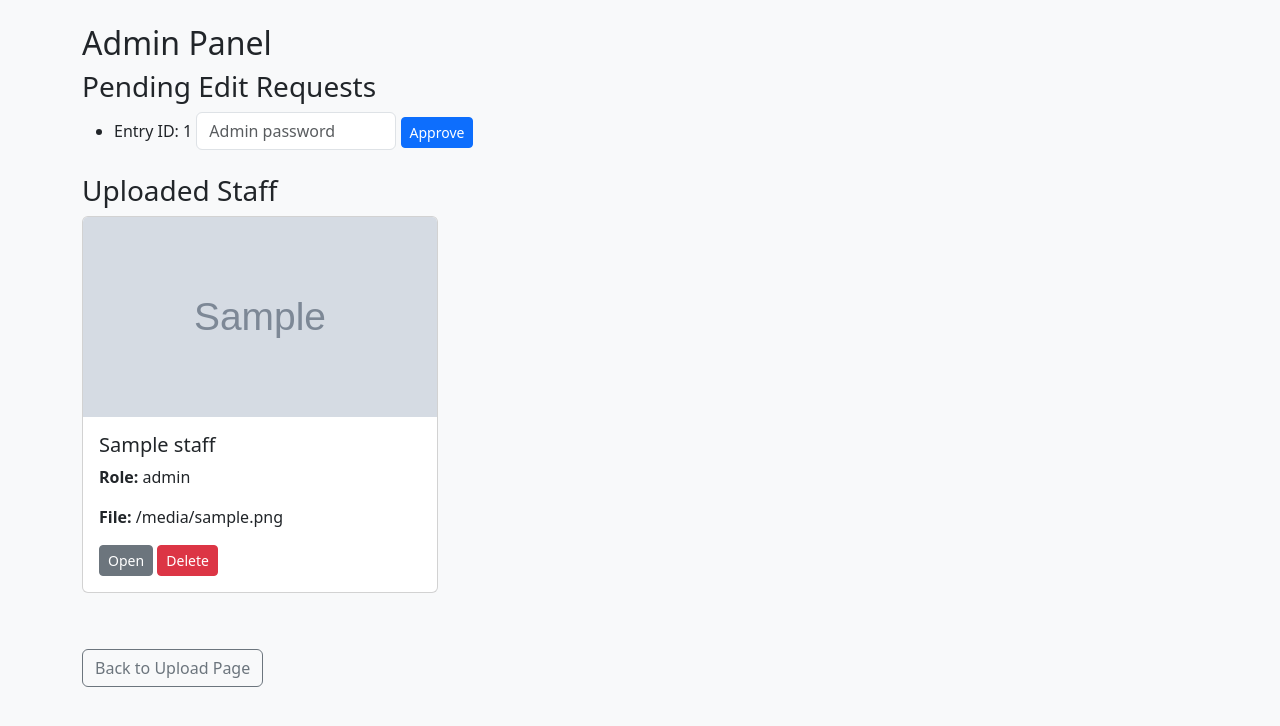
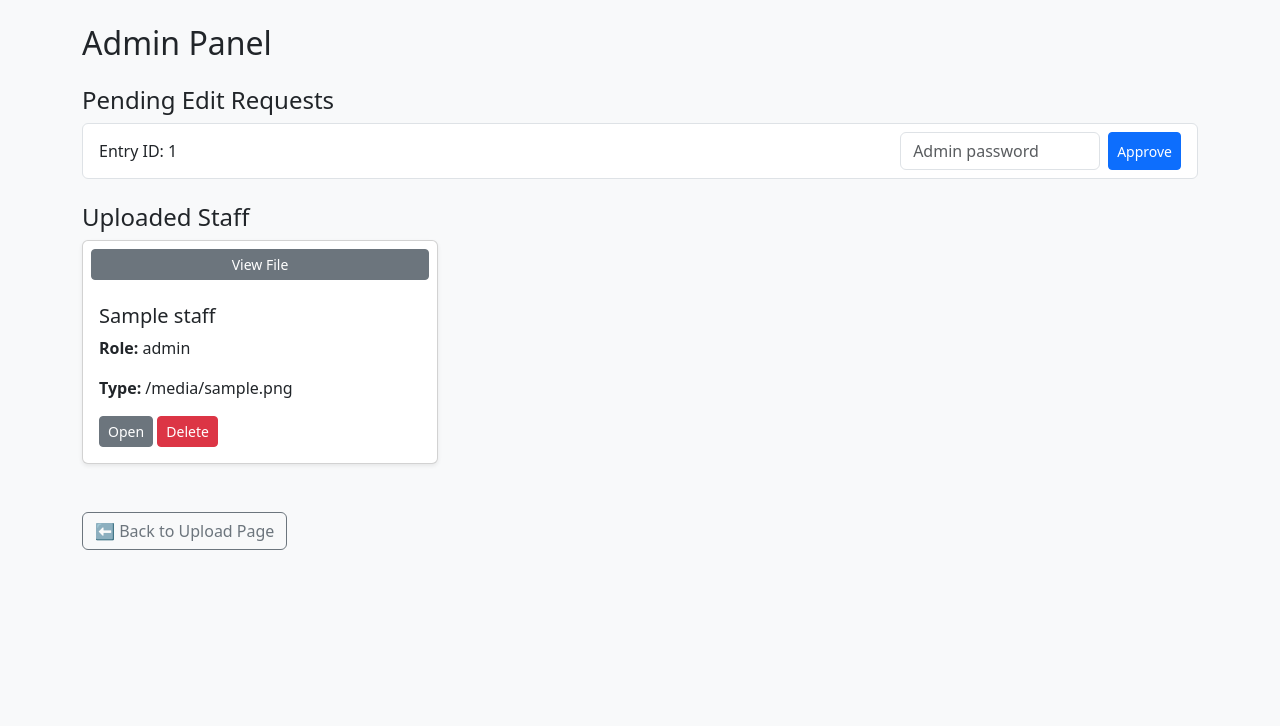
Before and after one commit to rocxam/company-portal, a Flask app: template templates/admin.html in a window 1280 px wide. Shown: the top 726 px of the page. Run offline with Flask 3, Linux system fonts and the light colour scheme; the template is opened without the code that fills it: most values are stand-ins (such as "Sample title", 1, 10 or a date in 2020); grey boxes marked "Sample" are stand-in pictures.

Commit message:
🔧 Update admin and upload templates with Cloudinary integration and Bootstrap 5 enhancements

```diff
--- a/templates/admin.html
+++ b/templates/admin.html
@@ -1,16 +1,16 @@
 {% extends "base.html" %}
 {% block title %}Admin Panel{% endblock %}
 {% block content %}
-<h2>Admin Panel</h2>
+<h2 class="mb-4">Admin Panel</h2>
 
 {% if edit_requests %}
-<h3>Pending Edit Requests</h3>
-<ul>
+<h4>Pending Edit Requests</h4>
+<ul class="list-group mb-4">
   {% for eid in edit_requests %}
-  <li>
+  <li class="list-group-item d-flex justify-content-between align-items-center">
     Entry ID: {{ eid }}
-    <form method="POST" action="/approve_edit/{{ eid }}" class="d-inline">
-      <input type="password" name="adminpass" placeholder="Admin password" required class="form-control d-inline" style="width: 200px; display: inline;">
+    <form method="POST" action="/approve_edit/{{ eid }}" class="d-flex">
+      <input type="password" name="adminpass" placeholder="Admin password" required class="form-control me-2" style="width: 200px;">
       <button class="btn btn-sm btn-primary">Approve</button>
     </form>
   </li>
@@ -18,25 +18,27 @@
 </ul>
 {% endif %}
 
-<h3 class="mt-4">Uploaded Staff</h3>
+<h4>Uploaded Staff</h4>
 <div class="row">
   {% for s in staff %}
   <div class="col-md-4">
-    <div class="card mb-3">
-      {% if s.file.endswith(('png','jpg','jpeg','gif')) %}
-        <img src="{{ url_for('uploaded_file', filename=s.file) }}" class="card-img-top" height="200">
-      {% elif s.file.endswith('pdf') %}
-        <iframe src="{{ url_for('uploaded_file', filename=s.file) }}" height="200" class="w-100"></iframe>
+    <div class="card mb-4 shadow-sm">
+      {% if s.file_type in ['png', 'jpg', 'jpeg', 'gif'] %}
+        <img src="{{ s.file }}" class="card-img-top" height="200" style="object-fit: cover;">
+      {% elif s.file_type == 'pdf' %}
+        <iframe src="{{ s.file }}" height="200" class="w-100 border-0"></iframe>
+      {% elif s.file_type in ['mp4', 'webm'] %}
+        <video class="w-100" height="200" controls>
+          <source src="{{ s.file }}" type="video/{{ s.file_type }}">
+        </video>
       {% else %}
-        <video class="w-100" height="200" controls>
-          <source src="{{ url_for('uploaded_file', filename=s.file) }}">
-        </video>
+        <a href="{{ s.file }}" target="_blank" class="btn btn-sm btn-secondary m-2">View File</a>
       {% endif %}
       <div class="card-body">
         <h5 class="card-title">{{ s.name }}</h5>
         <p class="card-text"><strong>Role:</strong> {{ s.role }}</p>
-        <p class="card-text"><strong>File:</strong> {{ s.file }}</p>
-        <a href="{{ url_for('uploaded_file', filename=s.file) }}" class="btn btn-sm btn-secondary" target="_blank">Open</a>
+        <p class="card-text"><strong>Type:</strong> {{ s.file_type }}</p>
+        <a href="{{ s.file }}" class="btn btn-sm btn-secondary" target="_blank">Open</a>
         <form method="POST" action="/delete/{{ s.id }}" class="d-inline">
           <button class="btn btn-sm btn-danger">Delete</button>
         </form>
@@ -45,5 +47,6 @@
   </div>
   {% endfor %}
 </div>
-<br><a href="/upload" class="btn btn-outline-secondary mt-3">Back to Upload Page</a>
+
+<a href="/upload" class="btn btn-outline-secondary mt-4">⬅ Back to Upload Page</a>
 {% endblock %}
```
